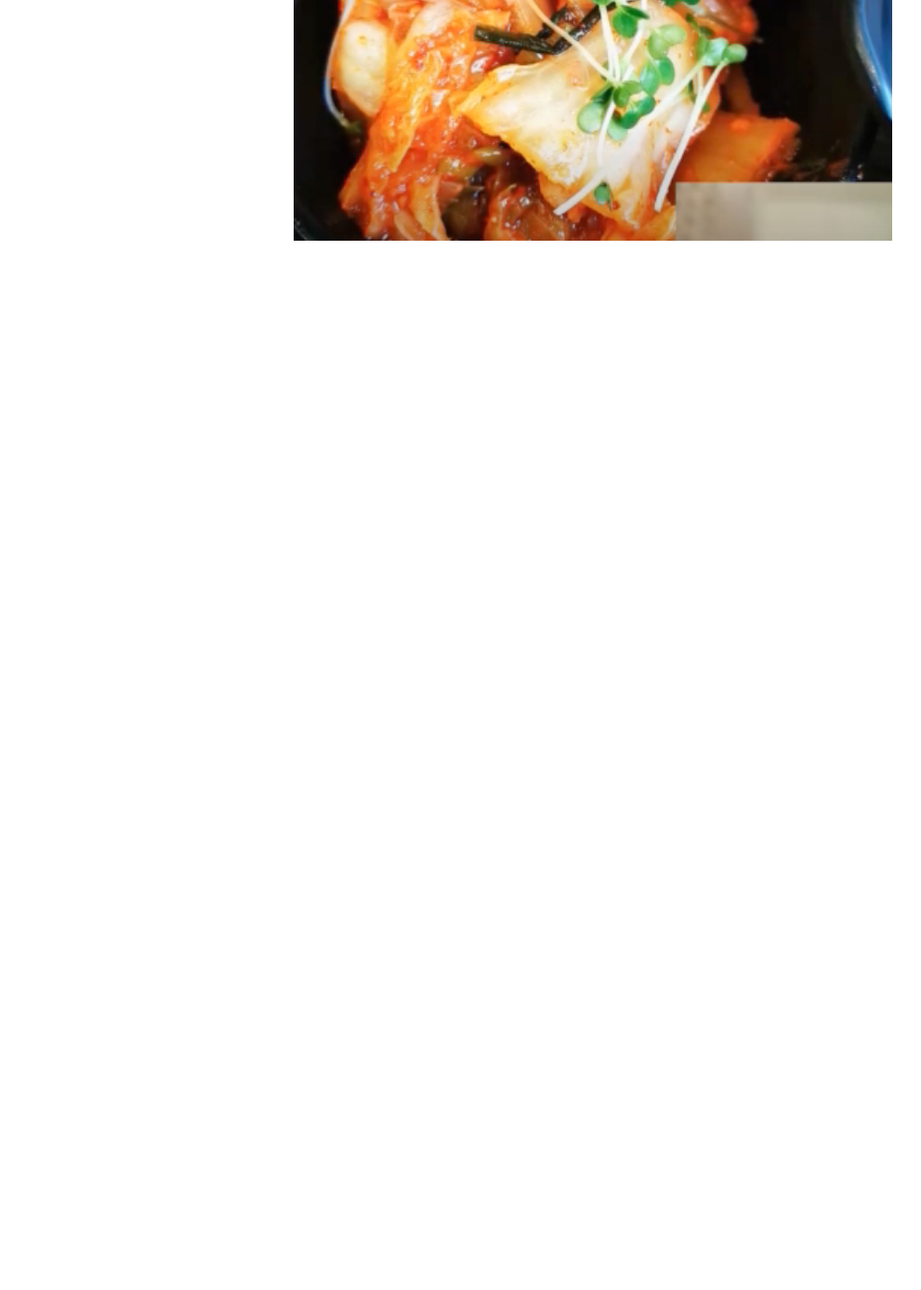
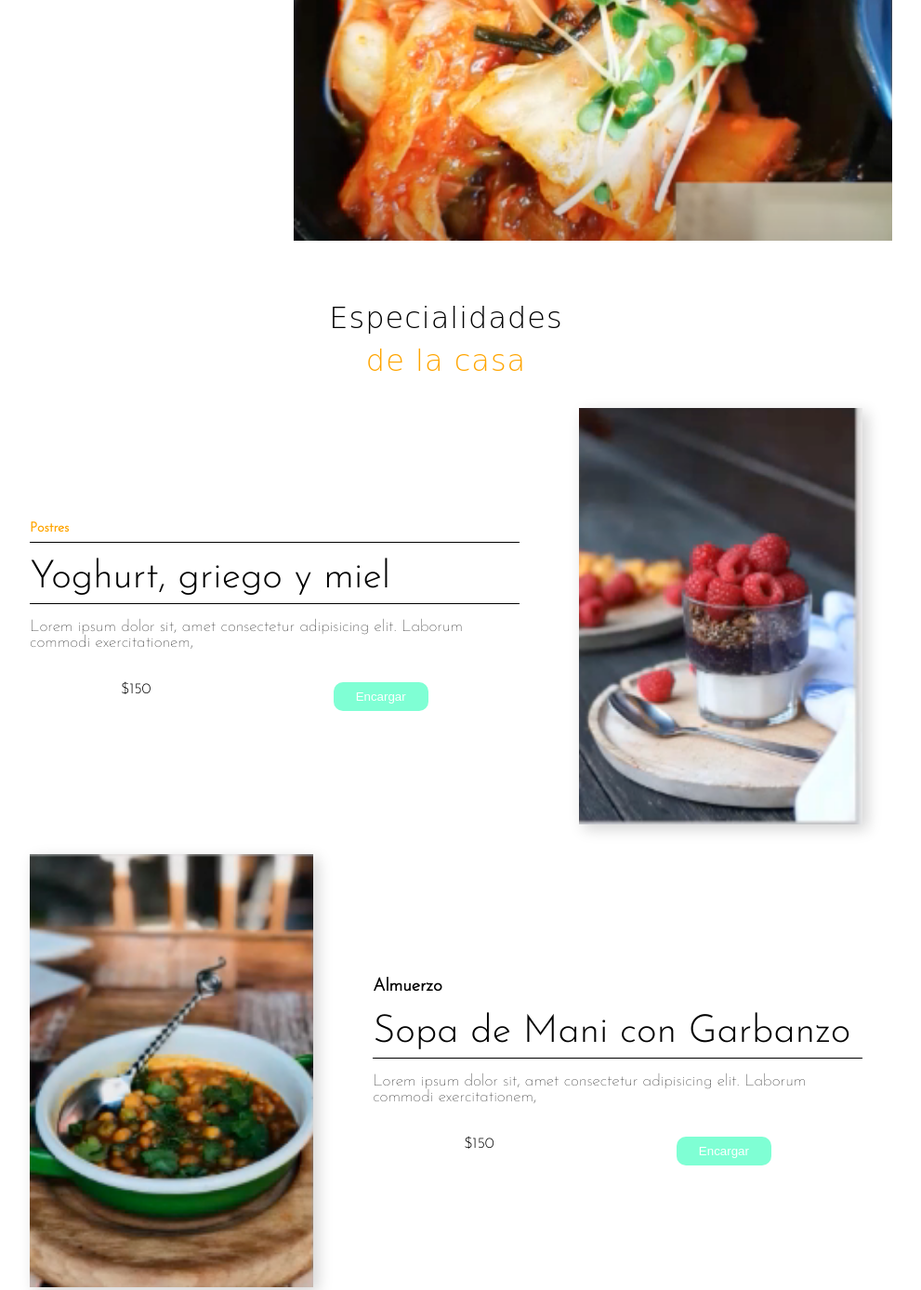
Before and after one commit to Dovepoint/satlesson, a plain HTML site: page index.html in a window 1280 px wide. Shown: the part 500-1888 px from the top of the page at 93% size, without its empty margins (160-1151 px from the left). Before the commit the page ends 800 px from the top, so only its background shows below. Drawn offline with Linux system fonts and the light colour scheme.

Commit message:
speciality section

```diff
--- a/index.html
+++ b/index.html
@@ -56,5 +56,44 @@
     <img id="heroImage" src="img/foodDish.png" alt="foodimages" />
   </section>
   <!-- Hero Class Finish -->
+  <!-- Specialities Class Start -->
+  <section class="specialities">
+    <h2 class="section-title">Especialidades <span>de la casa</span></h2>
+    <article class="speciality-item">
+      <section class="speciality-info">
+        <h3 class="speciality-catagory">Postres</h3>
+
+        <p class="speciality-description">
+          <span class="speciality-title"> Yoghurt, griego y miel</span>
+          Lorem ipsum dolor sit, amet consectetur adipisicing elit. Laborum
+          commodi exercitationem,
+        </p>
+
+        <section class="price">
+          <span>$150</span>
+          <button class="btn">Encargar</button>
+        </section>
+      </section>
+      <img class="speciality-img" src="img/rasberries.png" alt="rasberries" />
+    </article>
+    <article class="speciality-item">
+      <section class="speciality-info">
+        <h3 class="speciality-catagord">Almuerzo</h3>
+
+        <p class="speciality-description">
+          <span class="speciality-title"> Sopa de Mani con Garbanzo</span>
+          Lorem ipsum dolor sit, amet consectetur adipisicing elit. Laborum
+          commodi exercitationem,
+        </p>
+
+        <section class="price">
+          <span>$150</span>
+          <button class="btn">Encargar</button>
+        </section>
+      </section>
+      <img class="speciality-img" src="img/sopa.png" alt="sopa" />
+    </article>
+  </section>
+  <!-- Specialities Class Finish -->
 </main>
 <footer></footer>
--- a/styles.css
+++ b/styles.css
@@ -15,6 +15,28 @@ header {
 img {
   width: 100%;
 }
+.section-title {
+  text-align: center;
+  margin: 2rem auto;
+  font-family: cursive;
+  letter-spacing: 1px;
+  font-size: 2rem;
+  font-weight: lighter;
+}
+
+.section-title span {
+  display: block;
+  color: orange;
+  margin-top: 0.5rem;
+}
+.btn {
+  background-color: aquamarine;
+  color: white;
+  padding: 0.5rem 1.5rem;
+  border: none;
+  border-radius: 10px;
+}
+
 /*default all images to fill 100% of the box */
 
 /* Header style start */
@@ -34,6 +56,8 @@ header nav ul li {
   float: right;
   font-size: 1.6rem;
 }
+/* header style ends */
+
 /* MEDIA QUERY
 Header
 */
@@ -78,15 +102,22 @@ Header
   #hero-image {
     width: 375px;
   }
+  /* Hero MQ end.
+  /* specialites mq start */
+  .specialities {
+    padding: 2rem;
+    background-color: white;
+  }
+  .speciality-item {
+    display: flex;
+    align-items: center;
+    gap: 4rem;
+    margin-bottom: 2rem;
+  }
+  .speciality-img {
+    width: 375px;
+  }
 }
-
-/* Hero MQ end.
-
-
-
-
-
-
 
 /* Hero style phone start */
 .heroinfo h1 {
@@ -128,3 +159,66 @@ Header
 .hero-Info {
   margin: 3rem 0;
 }
+/* hero style end */
+/* Specialities style start */
+.speciality-catagory {
+  color: orange;
+  font-size: 0.9rem;
+  margin-top: 1rem;
+  margin-bottom: 1rem;
+  padding-bottom: 0.5rem;
+  position: relative;
+}
+
+.speciality-catagory::after {
+  content: "";
+  position: absolute;
+  bottom: 0;
+  left: 0;
+  right: 0;
+  height: 0.5rem;
+  border-bottom: 1px solid black;
+}
+.speciality-description {
+  font-size: 1.1rem;
+  font-weight: lighter;
+  padding-bottom: 1rem;
+}
+.speciality-title {
+  font-size: 2.6rem;
+  font-weight: normal;
+  display: block;
+  position: relative;
+  padding-bottom: 0.5rem;
+  margin-bottom: 1rem;
+}
+.speciality-title::after {
+  content: "";
+  position: absolute;
+  bottom: 0;
+  left: 0;
+  right: 0;
+  height: 0.5rem;
+  border-bottom: 1px solid black;
+}
+
+.speciality-img {
+  box-shadow: 5px 5px 15px lightgray;
+}
+.price {
+  display: flex;
+  justify-content: space-around;
+  align-items: center;
+  margin-bottom: 1rem;
+}
+
+.price span {
+  margin-bottom: 1rem;
+}
+.speciality-item:last-child .speciality-img {
+  order: 1;
+}
+.speciality-item:last-child .speciality-info {
+  order: 2;
+}
+/* Specialities style end */
```
Also changed, not shown: img/rasberries.png (added), img/sopa.png (added).
